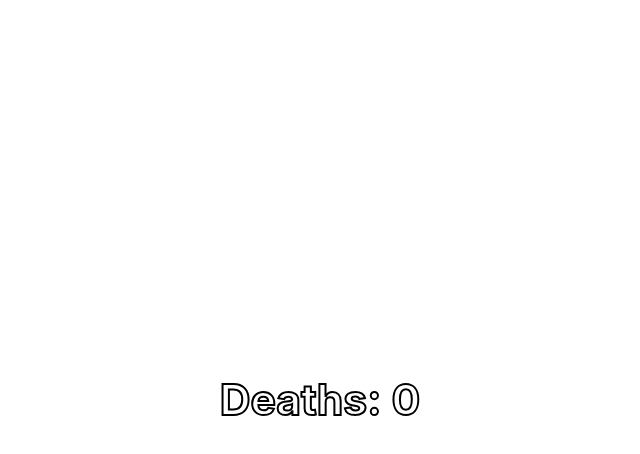
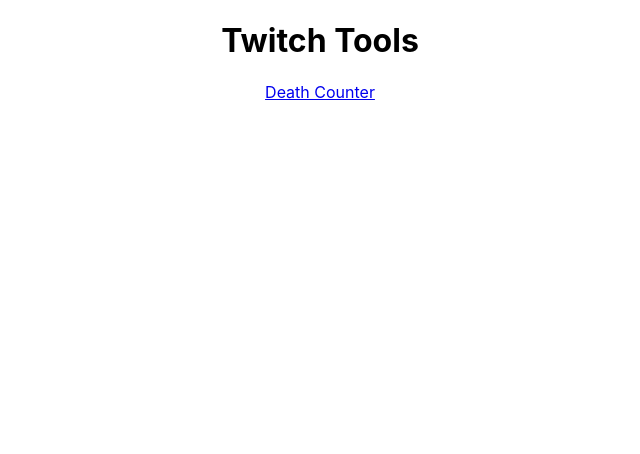
Before and after one commit to deusprogrammer/streamcrabs-overlays, a React (Create React App) app: page / in a window 1280 px wide. Shown: the top 454 px of the page, without its empty margins (320-960 px from the left). Built offline with nearby package versions, Linux system fonts and the light colour scheme.

Commit message:
Added router for future tools

```diff
--- a/package.json
+++ b/package.json
@@ -1,13 +1,16 @@
 {
-  "name": "trinary-death-counter",
+  "name": "twitch-tools",
   "version": "0.1.0",
   "private": true,
+  "homepage": "https://deusprogrammer.com/util/twitch-tools",
   "dependencies": {
     "@testing-library/jest-dom": "^5.11.4",
     "@testing-library/react": "^11.1.0",
     "@testing-library/user-event": "^12.1.10",
     "react": "^17.0.2",
     "react-dom": "^17.0.2",
+    "react-router": "^5.2.0",
+    "react-router-dom": "^5.2.0",
     "react-scripts": "4.0.3",
     "web-vitals": "^1.0.1"
   },
--- a/src/App.js
+++ b/src/App.js
@@ -1,80 +1,19 @@
 import React from 'react';
 import './App.css';
 
-
-const fontSize = 32;
+import {BrowserRouter as Router, Switch, Route} from 'react-router-dom';
+import DeathCounter from './routes/DeathCounter';
+import Home from './routes/Home';
 
 class App extends React.Component {
-	state = {
-		deaths: 0,
-		textScale: 1,
-		direction: 1
-	}
-
-	componentDidMount() {
-		document.addEventListener("click", this.onDeath);
-        document.addEventListener("contextmenu", this.onReset);
-	}
-
-	componentWillUnmount() {
-		document.removeEventListener("click", this.onDeath);
-        document.removeEventListener("contextmenu", this.onReset);
-	}
-
-	onReset = (e) => {
-		this.setState({deaths: 0, textScale: 1, direction: 1});
-		e.preventDefault();
-		return false;
-	}
-
-	onDeath = (e) => {
-		this.setState((prevState) => {
-			return {
-				deaths: prevState.deaths + 1,
-				direction: 1,
-				textScale: 1
-			}
-		});
-
-		let interval = setInterval(() => {
-			console.log("TEXT SCALE: " + this.state.textScale);
-			console.log("DIRECTION:  " + this.state.direction);
-
-			//If scaling up
-			if (this.state.textScale <= 2 && this.state.direction > 0) {
-				this.setState((prevState) => {
-					return {
-						textScale: Math.min(prevState.textScale + 0.1, 2)
-					}
-				});
-			}
-
-			// If scaling down
-			if (this.state.textScale >= 1 && this.state.direction < 0) {
-				this.setState((prevState) => {
-					return {
-						textScale: Math.max(prevState.textScale - 0.1, 1)
-					}
-				});
-			}
-
-			// If done animating up
-			if (this.state.textScale >= 2 && this.state.direction > 0) {
-				this.setState({direction: -1});
-			}
-
-			// If done animating down
-			if (this.state.textScale <= 1 && this.state.direction < 0) {
-				clearInterval(interval);
-			}
-		}, 10);
-	}
-
 	render() {
 		return (
-			<div style={{height: "100vh", width: "100vw", userSelect: "none"}} className="App">
-				<span style={{fontWeight: "bolder", fontSize: `${this.state.textScale * fontSize}pt`, webkitTextStroke: "2px black", webkitTextFillColor: "white", lineHeight: "100vh", height: "100vh"}}>Deaths: {this.state.deaths}</span>
-			</div>
+			<Router>
+				<Switch>
+					<Route path={`${process.env.PUBLIC_URL}/death-counter`} component={DeathCounter} exact />
+					<Route path={`${process.env.PUBLIC_URL}/`} component={Home} />
+				</Switch>
+			</Router>
 		);
 	}
 }
--- /dev/null
+++ b/src/routes/DeathCounter.jsx
@@ -0,0 +1,77 @@
+import React from 'react';
+
+const fontSize = 32;
+
+class DeathCounter extends React.Component {
+	state = {
+		deaths: 0,
+		textScale: 1,
+		direction: 1
+	}
+
+	componentDidMount() {
+		document.addEventListener("click", this.onDeath);
+        document.addEventListener("contextmenu", this.onReset);
+	}
+
+	componentWillUnmount() {
+		document.removeEventListener("click", this.onDeath);
+        document.removeEventListener("contextmenu", this.onReset);
+	}
+
+	onReset = (e) => {
+		this.setState({deaths: 0, textScale: 1, direction: 1});
+		e.preventDefault();
+		return false;
+	}
+
+	onDeath = (e) => {
+		this.setState((prevState) => {
+			return {
+				deaths: prevState.deaths + 1,
+				direction: 1,
+				textScale: 1
+			}
+		});
+
+		let interval = setInterval(() => {
+			//If scaling up
+			if (this.state.textScale <= 2 && this.state.direction > 0) {
+				this.setState((prevState) => {
+					return {
+						textScale: Math.min(prevState.textScale + 0.1, 2)
+					}
+				});
+			}
+
+			// If scaling down
+			if (this.state.textScale >= 1 && this.state.direction < 0) {
+				this.setState((prevState) => {
+					return {
+						textScale: Math.max(prevState.textScale - 0.1, 1)
+					}
+				});
+			}
+
+			// If done animating up
+			if (this.state.textScale >= 2 && this.state.direction > 0) {
+				this.setState({direction: -1});
+			}
+
+			// If done animating down
+			if (this.state.textScale <= 1 && this.state.direction < 0) {
+				clearInterval(interval);
+			}
+		}, 10);
+	}
+
+	render() {
+		return (
+			<div style={{height: "100vh", width: "100vw", userSelect: "none"}} className="App">
+				<span style={{fontWeight: "bolder", fontSize: `${this.state.textScale * fontSize}pt`, webkitTextStroke: "2px black", webkitTextFillColor: "white", lineHeight: "100vh", height: "100vh"}}>Deaths: {this.state.deaths}</span>
+			</div>
+		);
+	}
+}
+
+export default DeathCounter;
--- /dev/null
+++ b/src/routes/Home.jsx
@@ -0,0 +1,13 @@
+import React from 'react';
+import {Link} from 'react-router-dom';
+
+export default () => {
+    return (
+        <div style={{textAlign: "center", margin: "auto", width: "80%"}}>
+            <h1>Twitch Tools</h1>
+            <div>
+                <Link to={`${process.env.PUBLIC_URL}/death-counter`}>Death Counter</Link>
+            </div>
+        </div>
+    )
+}
```
Also changed, not shown: 2 other files (tests, documents, lock files or other folders).
